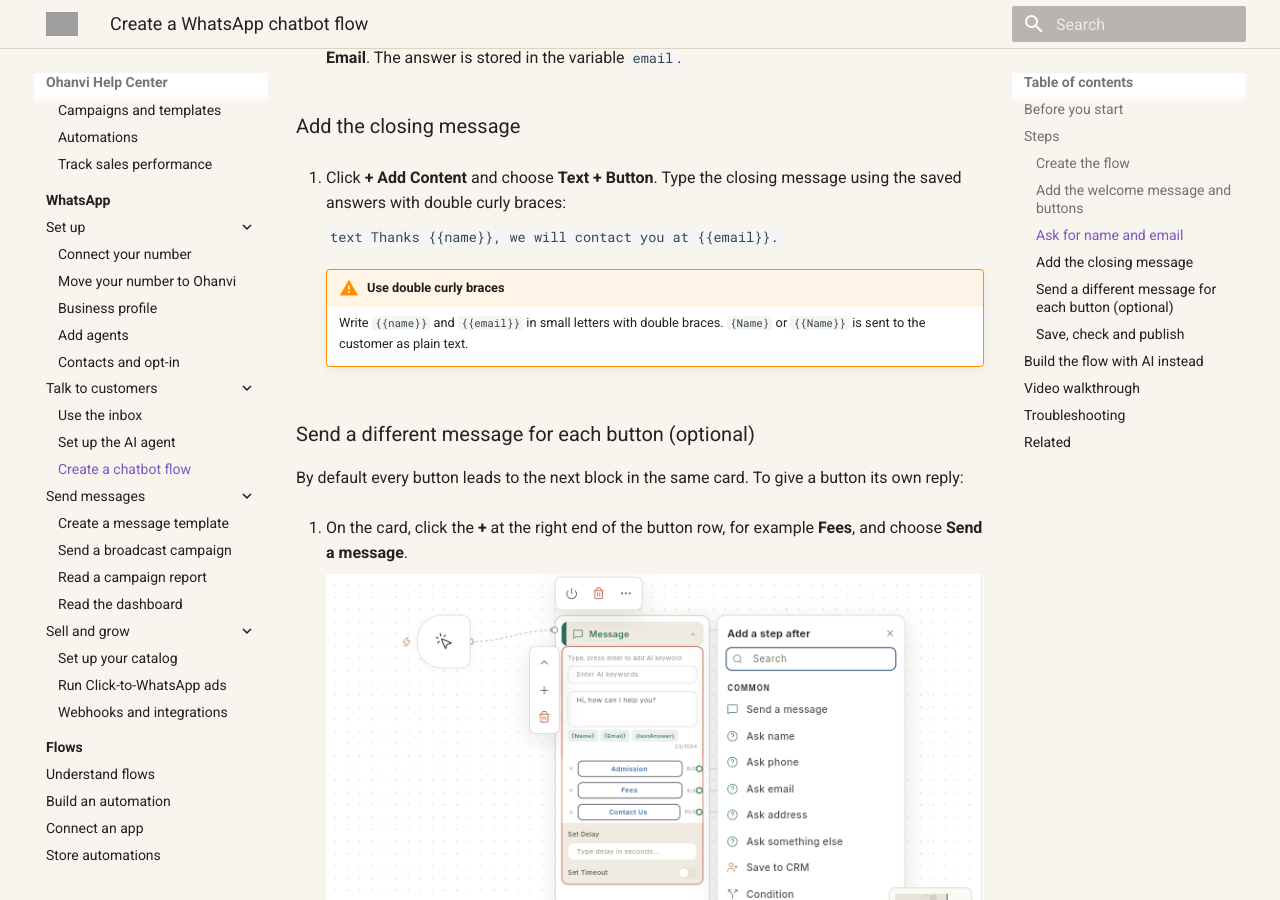
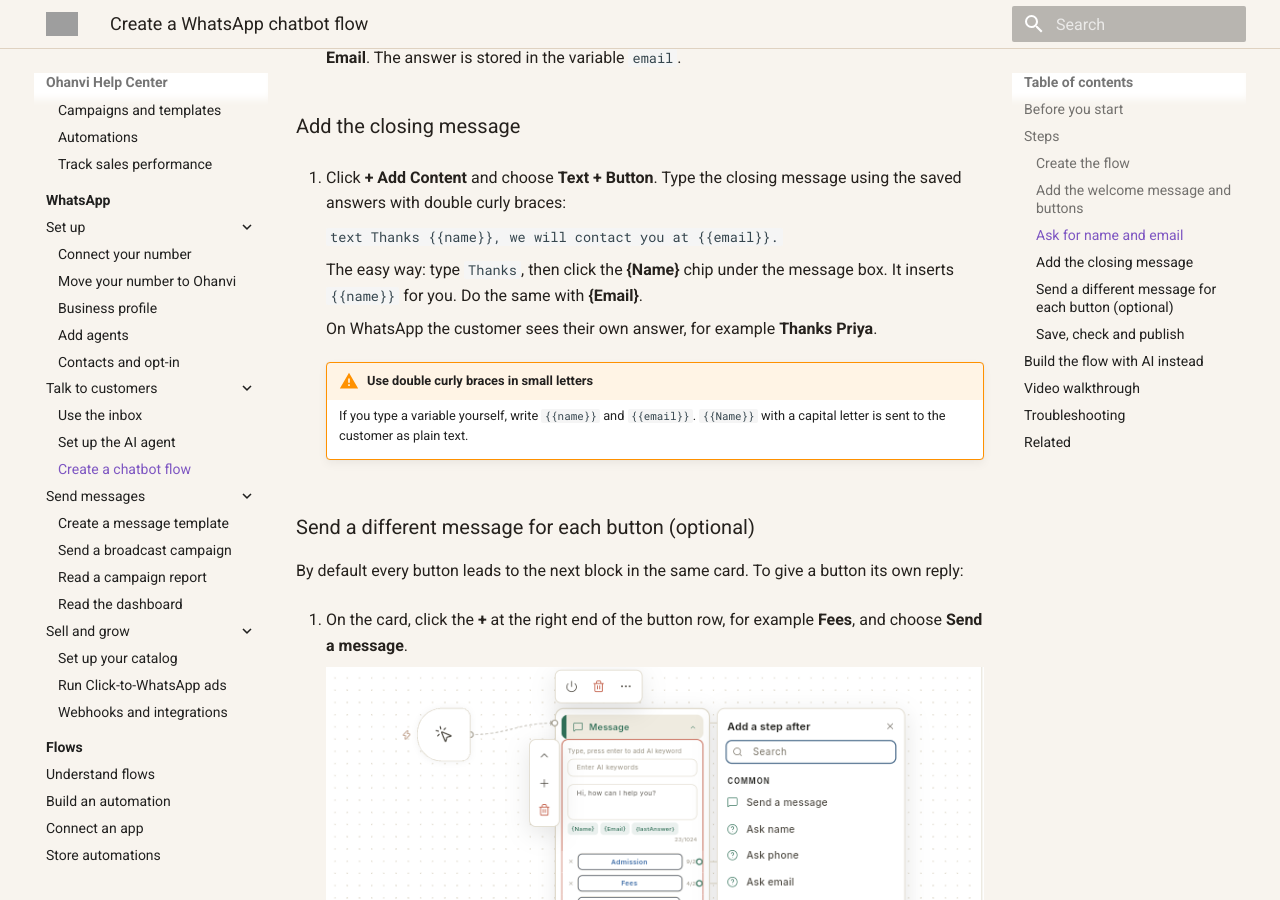
Before and after one commit to Ohanvi/ohanvi.github.io, an MkDocs documentation site: the page built from docs/create-whatsapp-flow.md, in a window 1280 px wide and 900 px high, scrolled down 3615 px. Built offline with MkDocs 1.6.1 and Material for MkDocs 9.7.7, drawn with Linux system fonts in a browser that asks for light colours; some of the changed text lies outside the part shown; grey boxes are pictures that could not be loaded.

Commit message:
docs(flow): variable chips, client-safe name example, empty Book a Demo session list
- The {Name} chip inserts {{name}}; WhatsApp shows the customer's own
  answer, e.g. 'Thanks Priya'. {{Name}} with a capital is still sent
  as plain text (retested 25 Sep)
- Troubleshooting: Book a Demo shows 'Nothing is available right now'
  when Appts has no services; links to Add services (tested 26 Sep)

Co-Authored-By: Claude Opus 5.5 (1M context) <noreply@anthropic.com>

````diff
--- a/docs/create-whatsapp-flow.md
+++ b/docs/create-whatsapp-flow.md
@@ -68,8 +68,12 @@ Build a chatbot that starts when a customer sends a keyword, shows a welcome mes
     Thanks {{name}}, we will contact you at {{email}}.
     ```
 
-    !!! warning "Use double curly braces"
-        Write `{{name}}` and `{{email}}` in small letters with double braces. `{Name}` or `{{Name}}` is sent to the customer as plain text.
+    The easy way: type `Thanks `, then click the **{Name}** chip under the message box. It inserts `{{name}}` for you. Do the same with **{Email}**.
+
+    On WhatsApp the customer sees their own answer, for example **Thanks Priya**.
+
+    !!! warning "Use double curly braces in small letters"
+        If you type a variable yourself, write `{{name}}` and `{{email}}`. `{{Name}}` with a capital letter is sent to the customer as plain text.
 
 ### Send a different message for each button (optional)
 
@@ -151,6 +155,7 @@ You can let Ohanvi draft the same flow from a sentence, then review and publish
 | Changed text still not on WhatsApp | The change was saved but not published. The chip reads **LIVE · NOT PUBLISHED**. | Click **Publish**. Customers already mid-conversation finish on the old version. |
 | Bot never replies to your test number | The contact is assigned to an agent or is in **Requesting**. | In **Inbox**, resolve the conversation, then send the keyword again. |
 | Fourth button missing on WhatsApp | WhatsApp allows 3 reply buttons per message. | Use a **List / Buttons** block for more than 3 choices. |
+| The bot asks **Which session?** and then says **Nothing is available right now. Please try again later.** | The **Book a Demo** template picks its sessions from **Appts** → **Services**, and no service has been added yet. | Open **Appts** in the left rail, select **Services** and click **Add service**. See [Add services](appointments/add-services.md). Then send the keyword again. |
 
 ## Related
 
````
